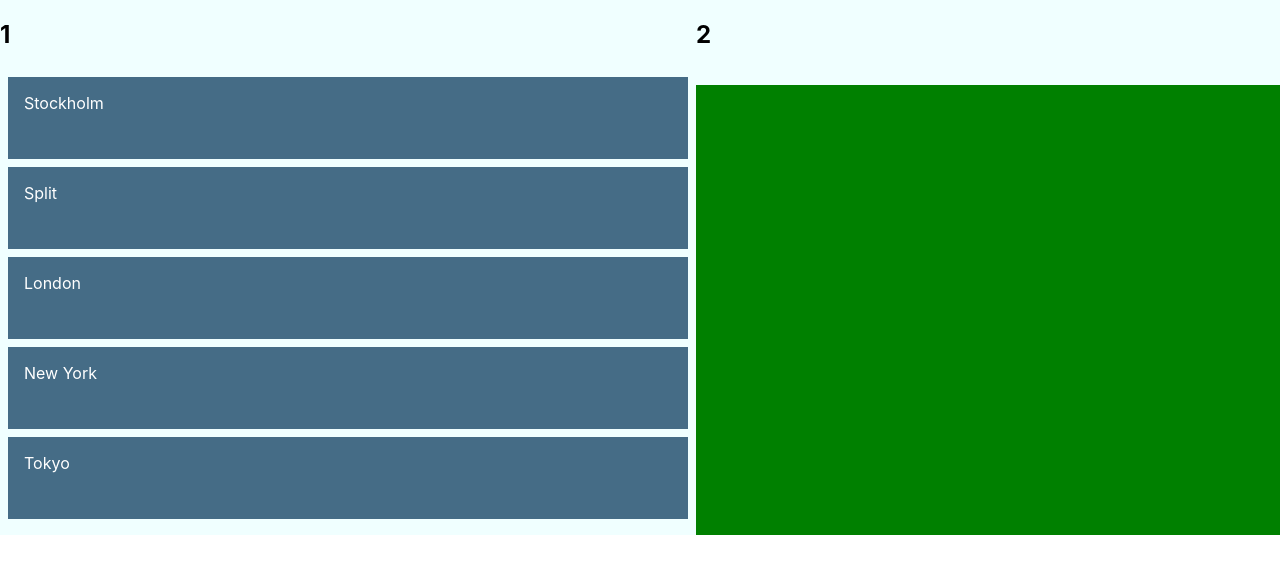
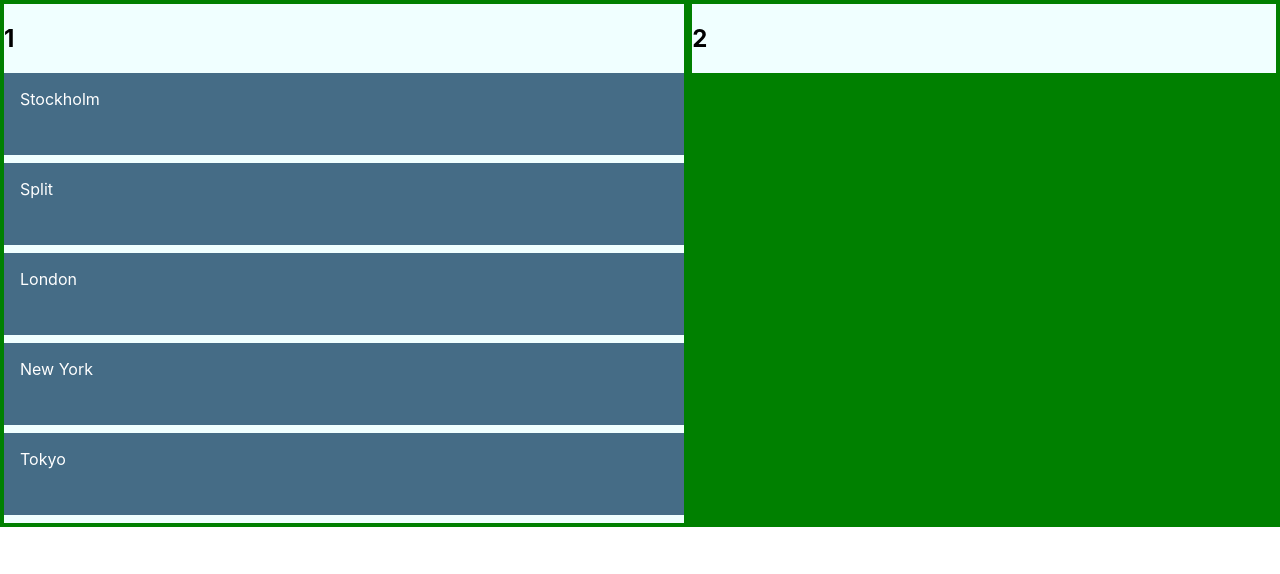
Before and after one commit to GoranAviani/react_apollo_client_3_cache, a React (Create React App) app: page /dashboard in a window 1280 px wide. Shown: the top 574 px of the page. Built offline with nearby package versions, Linux system fonts and the light colour scheme.

Commit message:
changing keys

```diff
--- a/src/components/WeatherBoard/css/Column.css
+++ b/src/components/WeatherBoard/css/Column.css
@@ -3,5 +3,6 @@
     flex-direction: column;
     height: 100%;
     flex-grow: 1;
+    margin: 4px;
     background: azure;
 }
--- a/src/components/WeatherBoard/partials/Column.js
+++ b/src/components/WeatherBoard/partials/Column.js
@@ -11,7 +11,6 @@ const Column = ({columnKey, columnValue, index}) => {
              key={columnKey}
         >
             <h2>{columnValue.name}</h2>
-            <div style={{margin: 8}}>
 
             <Droppable droppableId={columnKey} key={columnKey}>
                 {(provided, snapshot) =>
@@ -28,7 +27,6 @@ const Column = ({columnKey, columnValue, index}) => {
                     </div>
                 }
             </Droppable>
-            </div>
 
         </div>
     );
```
Lines whose indentation alone changed are shown as unchanged.
